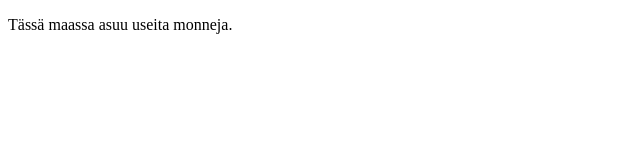
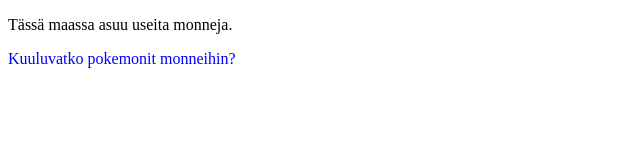
Before and after one commit to Nikomonni/monni, a plain HTML site: page index.html in a window 1280 px wide. Shown: the whole page, without its empty margins (0-640 px from the left). Drawn offline with Linux system fonts and the light colour scheme.

Commit message:
Update index.html

```diff
--- a/index.html
+++ b/index.html
@@ -5,5 +5,6 @@
     </head>
     <body>
         <p>Tässä maassa asuu useita monneja.</p>
+        <p style="color:blue;">Kuuluvatko pokemonit monneihin?</p>
     </body>
 </html>
```
